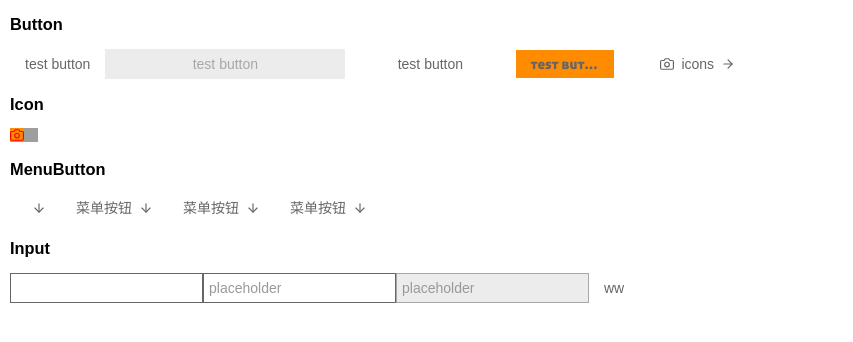
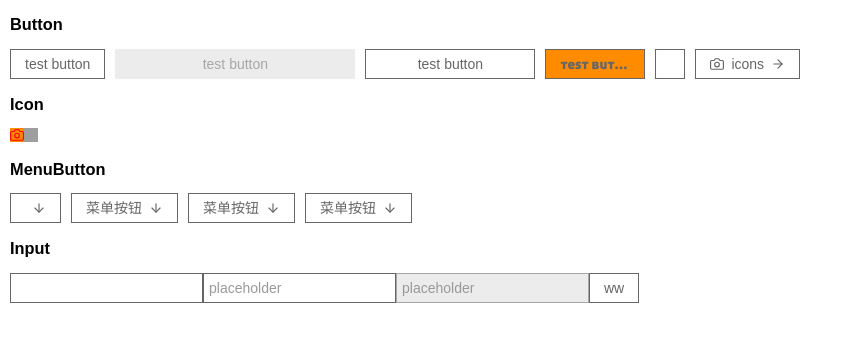
Before and after one commit to akaxiaok/KUI, a React app: page / in a window 1280 px wide. Shown: the top 342 px of the page, without its empty margins (0-853 px from the left). Built offline with nearby package versions, Linux system fonts and the light colour scheme; grey boxes are pictures that could not be loaded; the HTML template or start-up script is replaced by a standard one.

Commit message:
feature: Button: add native event & style change MenuButton: style change

```diff
--- a/src/components/Button/Button.jsx
+++ b/src/components/Button/Button.jsx
@@ -24,14 +24,18 @@ export default class Button extends Component {
       leftIconClass,
       rightIcon,
       rightIconClass,
-      disabled
+      disabled,
+      style,
+      className,
+      text,
+      ...otherProps
     } = this.props;
     return (
       <button style={this.style()}
               className={this.getClass()} disabled={disabled}
-              onClick={this.onClick.bind(this)} >
+              onClick={this.onClick.bind(this)} {...otherProps}>
         {leftIconClass || leftIcon && <Icon name={leftIcon} className="k-bt-icon-left" customIcon={leftIconClass} />}
-        <span >{this.props.text}</span >
+        <span >{text}</span >
         {rightIconClass || rightIcon &&
         <Icon name={rightIcon} className="k-bt-icon-right" customIcon={rightIconClass} />}
       </button >
@@ -53,5 +57,4 @@ Button.defaultProps = {
   type: 'default',
   size: '',
   disabled: false,
-  plain: false,
 };
--- a/src/components/Button/Button.less
+++ b/src/components/Button/Button.less
@@ -7,7 +7,7 @@
   color: @font-default-color;
   padding: 0 1em;
   line-height: 1;
-  border: 1px solid @back-default-color;
+  border: 1px solid @font-default-color;
   box-sizing: content-box;
   outline: none;
   vertical-align: bottom;
@@ -54,6 +54,9 @@
   border-color: @back-disabled-color;
 }
 
+.k-button + .k-button {
+  margin-left: 10px;
+}
 .k-bt-icon {
   &-left {
     vertical-align: bottom;
--- a/src/components/MenuButton/MenuButton.less
+++ b/src/components/MenuButton/MenuButton.less
@@ -4,6 +4,9 @@
   width: auto;
   display: inline-block;
   position: relative;
+  & + .k-menu-button {
+    margin-left: 10px;
+  }
 }
 
 .k-menu-list {
```
